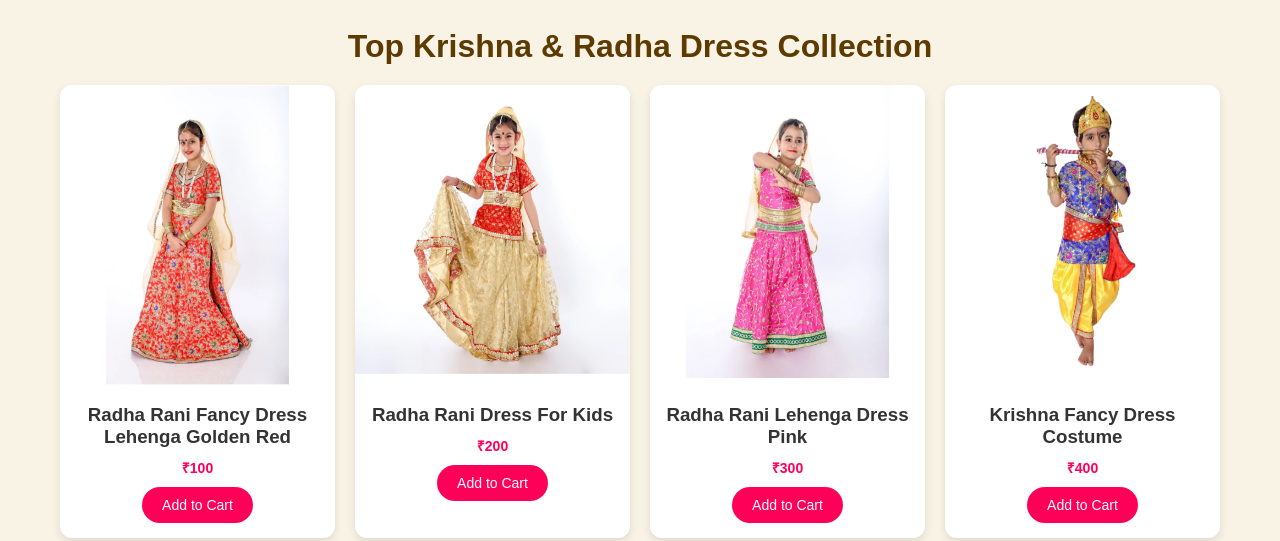
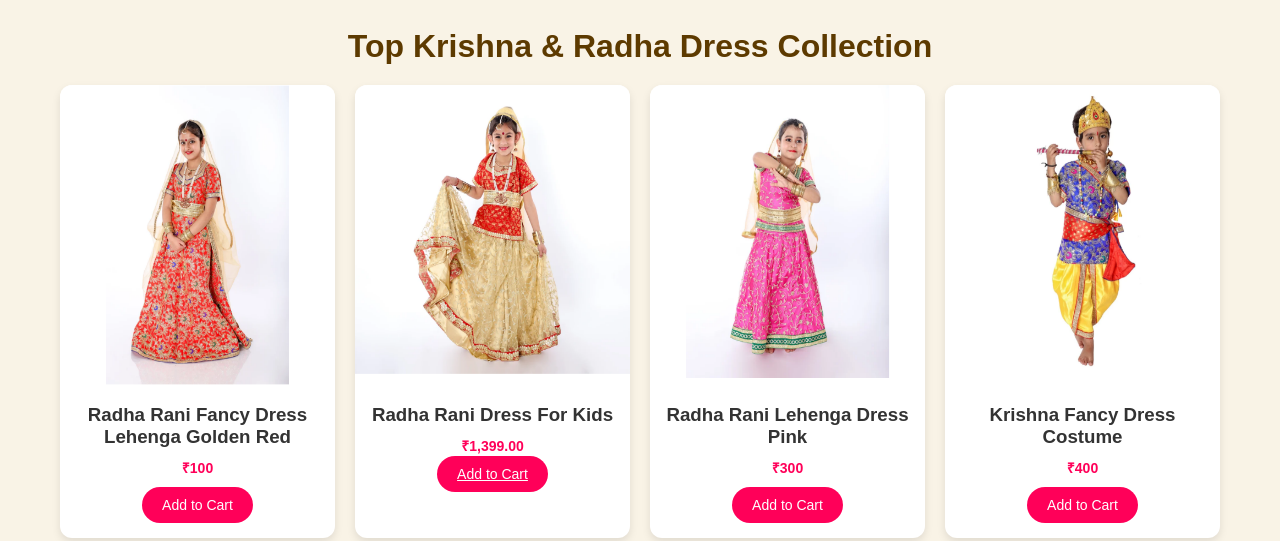
Before and after one commit to janmashtamidress/janmashtamidress.github.io, a plain HTML site: page index.html in a window 1280 px wide. Shown: the part 425-966 px from the top of the page. Drawn offline with Linux system fonts and the light colour scheme.

Commit message:
Update index.html

```diff
--- a/index.html
+++ b/index.html
@@ -189,8 +189,8 @@
         <img src="https://raw.githubusercontent.com/janmashtamidress/janmashtamidress.github.io/refs/heads/main/images/2.png" alt="Dress 2">
         <div class="product-details">
           <h3>Radha Rani Dress For Kids</h3>
-          <p>₹200</p>
-          <button class="btn">Add to Cart</button>
+          <p>₹1,399.00</p>
+          <a href="https://fancydressnoida.com/radha-rani-fancy-dress-lehenga-golden-red/" class="btn">Add to Cart</a>
         </div>
       </div>
 
```
